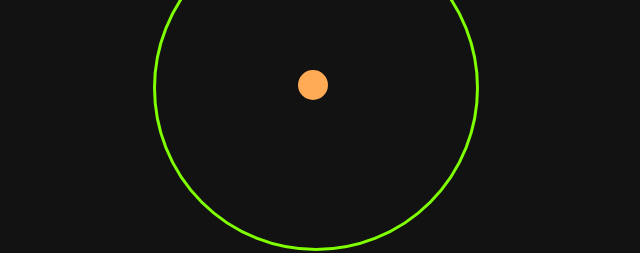
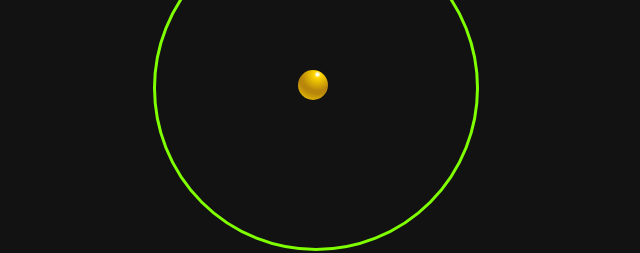
Before and after one commit to DevArrowsmith/accelerometer-test, a plain HTML site: page pages/dot-demo/index.html in a window 1280 px wide. Shown: the part 315-568 px from the top of the page, 327-967 px from the left. Drawn offline with Linux system fonts and the light colour scheme.

Commit message:
Improve dot styling in Dot demo.

```diff
--- a/pages/dot-demo/index.js
+++ b/pages/dot-demo/index.js
@@ -36,8 +36,6 @@ function getAccel(){
     DeviceMotionEvent.requestPermission().then(response => {
         alert(`Response: ${response}`);
         if (response == 'granted') {
-       // Add a listener to get smartphone orientation
-           // in the alpha-beta-gamma axes (units in degrees)
             window.addEventListener('deviceorientation',(event) => moveDot(event))
         }
     });
--- a/pages/dot-demo/style.css
+++ b/pages/dot-demo/style.css
@@ -2,6 +2,7 @@
   width: 30px;
   height: 30px;
   background-color: #ffab56;
+  background-image: radial-gradient(circle at 65% 15%, #ffffff 1px, #ffd700 10%, #b8860b 50%, #b8860b 60%, #ffd700 100%);
   border-radius: 50%;
   position:fixed;
   left: calc(0.5 * calc(100vw - 30px));
```
